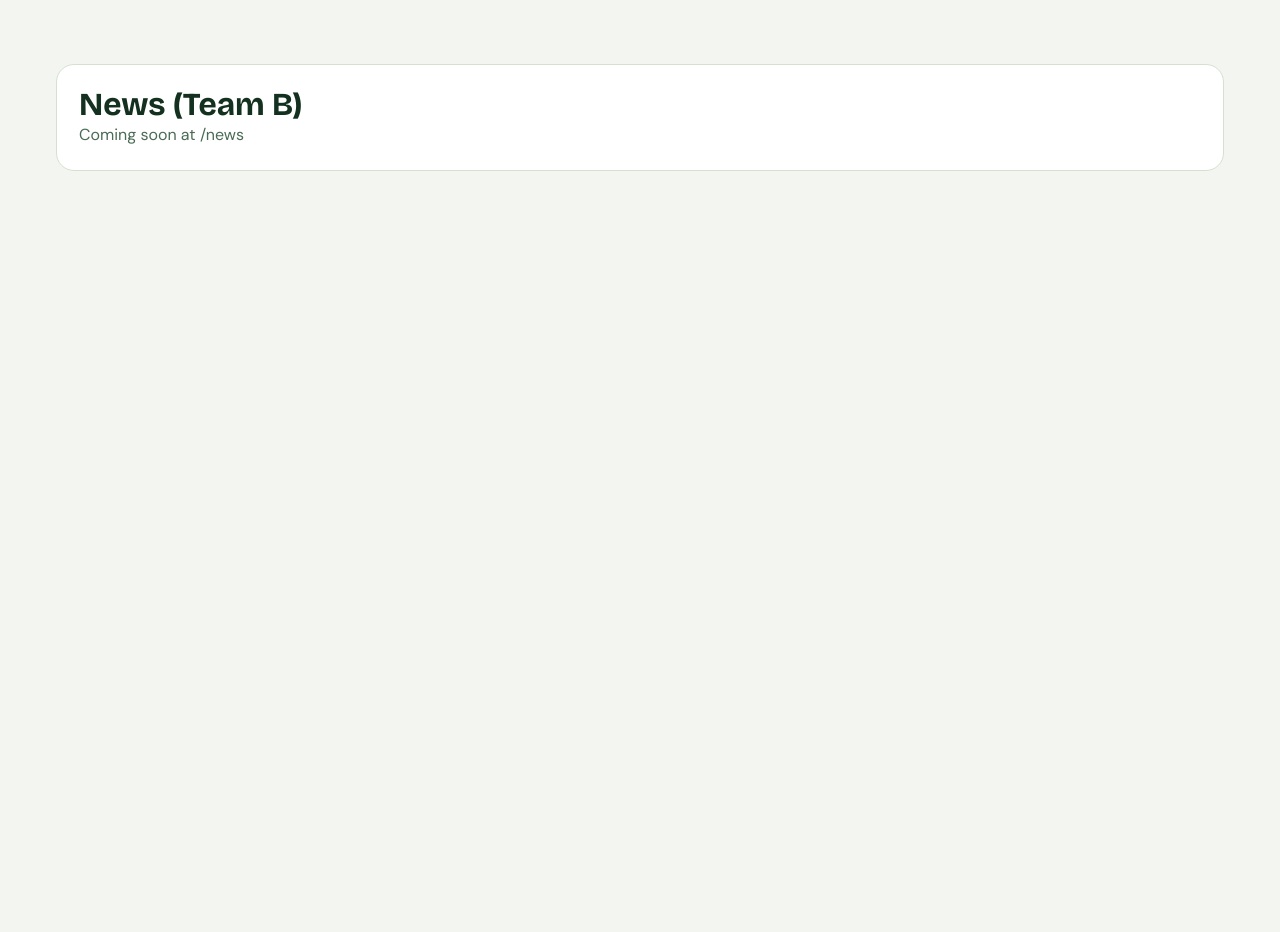
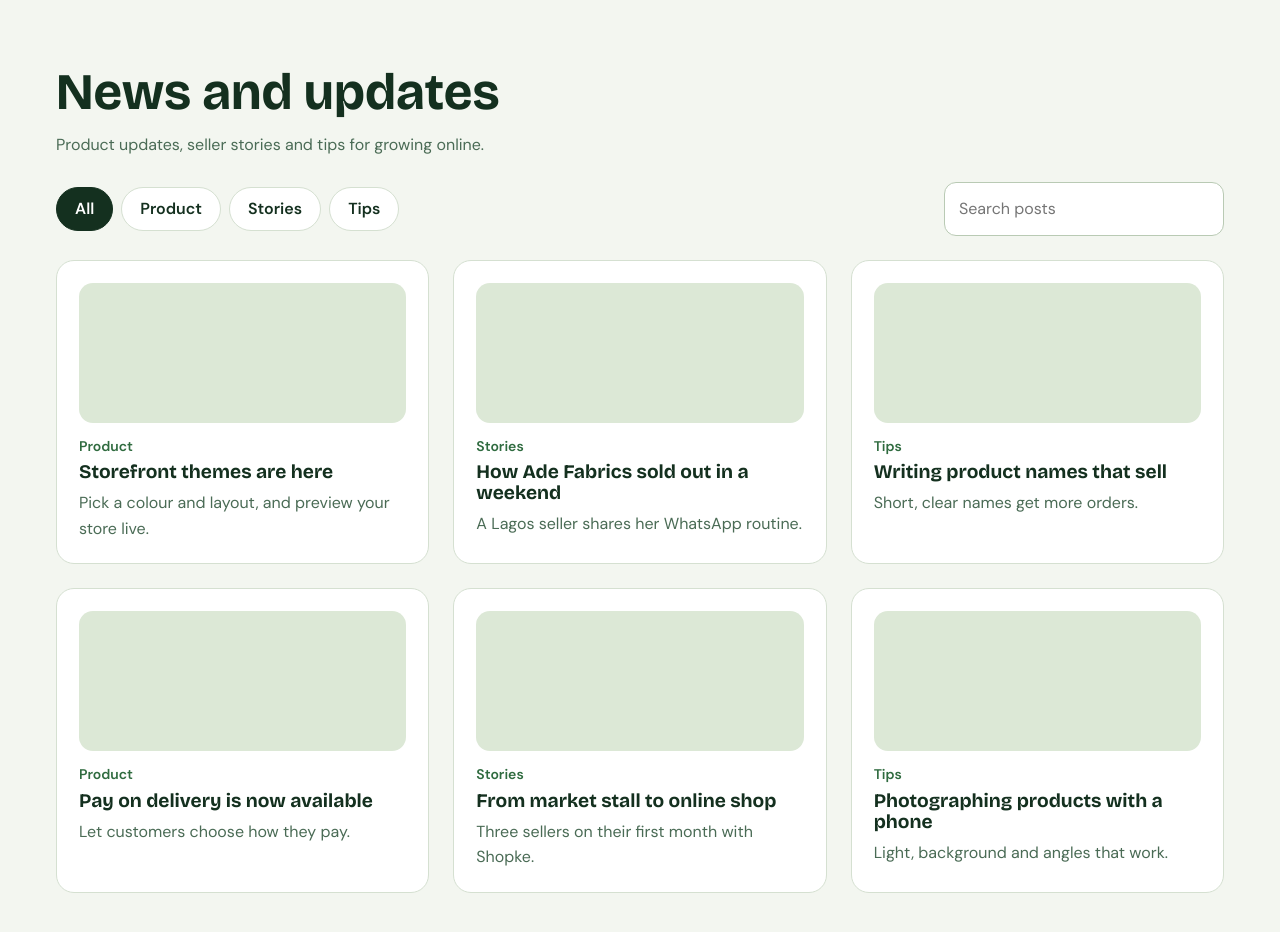
Before and after one commit to 0xgentuu/shopke, a React (Vite) app: page /news in a window 1280 px wide. Shown: the top 932 px of the page. Before the commit the page ends 800 px from the top, so only its background shows below. Built offline with nearby package versions, Linux system fonts and the light colour scheme.

Commit message:
Add News page

```diff
--- a/src/App.jsx
+++ b/src/App.jsx
@@ -1,5 +1,6 @@
 import { Routes, Route, Outlet, Link, useLocation } from "react-router-dom";
 import "./App.css";
+import NewsPage from "./pages/news/NewsPage";
 
 /* ==========================================================================
    Shopke routes
@@ -55,7 +56,7 @@ export default function App() {
       <Route element={<MarketingLayout />}>
         <Route path="/" element={<Soon name="Landing page (Team A)" />} />
         <Route path="/about" element={<Soon name="About (Team B)" />} />
-        <Route path="/news" element={<Soon name="News (Team B)" />} />
+        <Route path="/news" element={<NewsPage />} />
         <Route path="/contact" element={<Soon name="Contact (Team B)" />} />
       </Route>
 
--- /dev/null
+++ b/src/data/news.js
@@ -0,0 +1,38 @@
+export const posts = [
+  {
+    id: 1,
+    category: "Product",
+    title: "Storefront themes are here",
+    summary: "Pick a colour and layout, and preview your store live.",
+  },
+  {
+    id: 2,
+    category: "Stories",
+    title: "How Ade Fabrics sold out in a weekend",
+    summary: "A Lagos seller shares her WhatsApp routine.",
+  },
+  {
+    id: 3,
+    category: "Tips",
+    title: "Writing product names that sell",
+    summary: "Short, clear names get more orders.",
+  },
+  {
+    id: 4,
+    category: "Product",
+    title: "Pay on delivery is now available",
+    summary: "Let customers choose how they pay.",
+  },
+  {
+    id: 5,
+    category: "Stories",
+    title: "From market stall to online shop",
+    summary: "Three sellers on their first month with Shopke.",
+  },
+  {
+    id: 6,
+    category: "Tips",
+    title: "Photographing products with a phone",
+    summary: "Light, background and angles that work.",
+  },
+];
--- /dev/null
+++ b/src/pages/news/NewsPage.jsx
@@ -0,0 +1,78 @@
+import { useState } from "react";
+import { posts } from "../../data/news";
+import "./news.css";
+
+// Built once from the data, so a new category adds a chip automatically
+const categories = ["All", ...new Set(posts.map((post) => post.category))];
+
+export default function NewsPage() {
+  const [category, setCategory] = useState("All");
+  const [query, setQuery] = useState("");
+
+  // Derived from the two pieces of state, so the filters always work together
+  const visible = posts.filter((post) => {
+    const matchesCategory = category === "All" || post.category === category;
+    const text = `${post.title} ${post.summary}`.toLowerCase();
+    return matchesCategory && text.includes(query.toLowerCase());
+  });
+
+  return (
+    <section className="section">
+      <h1 className="h-page">News and updates</h1>
+      <p className="text-muted news__intro">
+        Product updates, seller stories and tips for growing online.
+      </p>
+
+      <div className="news__controls">
+        <div className="news__chips" role="group" aria-label="Filter by category">
+          {categories.map((name) => (
+            <button
+              type="button"
+              key={name}
+              aria-pressed={name === category}
+              className={`chip${name === category ? " chip--active" : ""}`}
+              onClick={() => setCategory(name)}
+            >
+              {name}
+            </button>
+          ))}
+        </div>
+
+        <div className="news__search">
+          <label className="label visually-hidden" htmlFor="news-search">
+            Search posts
+          </label>
+          <input
+            id="news-search"
+            className="input"
+            type="search"
+            placeholder="Search posts"
+            value={query}
+            onChange={(event) => setQuery(event.target.value)}
+          />
+        </div>
+      </div>
+
+      <p className="visually-hidden" aria-live="polite">
+        {visible.length} {visible.length === 1 ? "post" : "posts"} shown
+      </p>
+
+      <div className="grid grid--3">
+        {visible.map((post) => (
+          <article className="card" key={post.id}>
+            <div className="placeholder news__image" aria-hidden="true" />
+            <p className="news__category">{post.category}</p>
+            <h2 className="news__title">{post.title}</h2>
+            <p className="text-muted">{post.summary}</p>
+          </article>
+        ))}
+      </div>
+
+      {visible.length === 0 && (
+        <p className="text-muted">
+          No posts match. Try another category or clear the search.
+        </p>
+      )}
+    </section>
+  );
+}
--- /dev/null
+++ b/src/pages/news/news.css
@@ -0,0 +1,39 @@
+.news__intro {
+  margin-top: var(--space-3);
+}
+
+.news__controls {
+  display: flex;
+  align-items: center;
+  justify-content: space-between;
+  flex-wrap: wrap;
+  gap: var(--space-4);
+  margin: var(--space-5) 0;
+}
+
+.news__chips {
+  display: flex;
+  flex-wrap: wrap;
+  gap: var(--space-2);
+}
+
+.news__search {
+  width: 100%;
+  max-width: 280px;
+}
+
+.news__image {
+  height: 140px;
+  margin-bottom: var(--space-3);
+}
+
+.news__category {
+  color: var(--leaf);
+  font-size: var(--text-sm);
+  font-weight: 600;
+}
+
+.news__title {
+  margin: var(--space-1) 0 var(--space-2);
+  font-size: var(--text-lg);
+}
```
